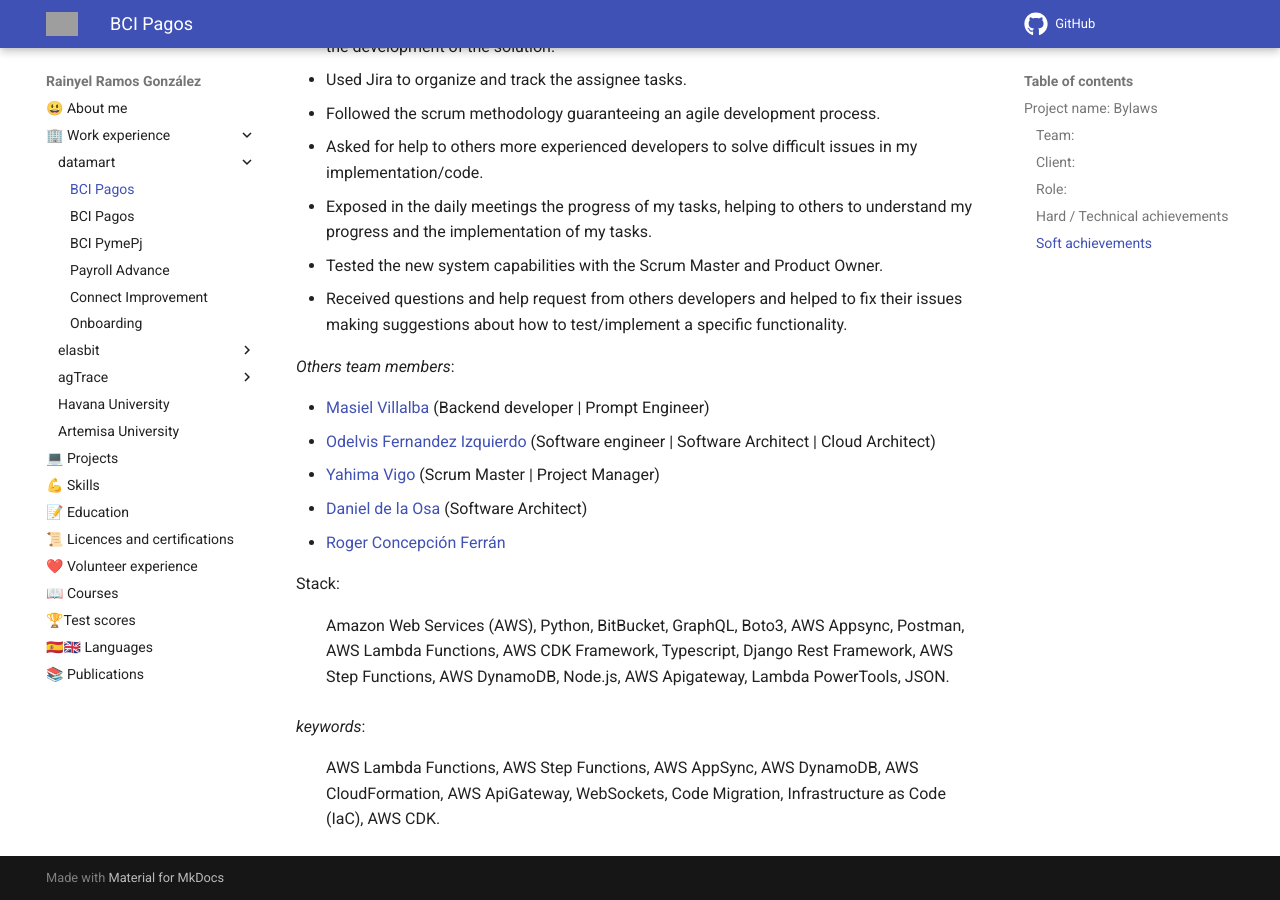
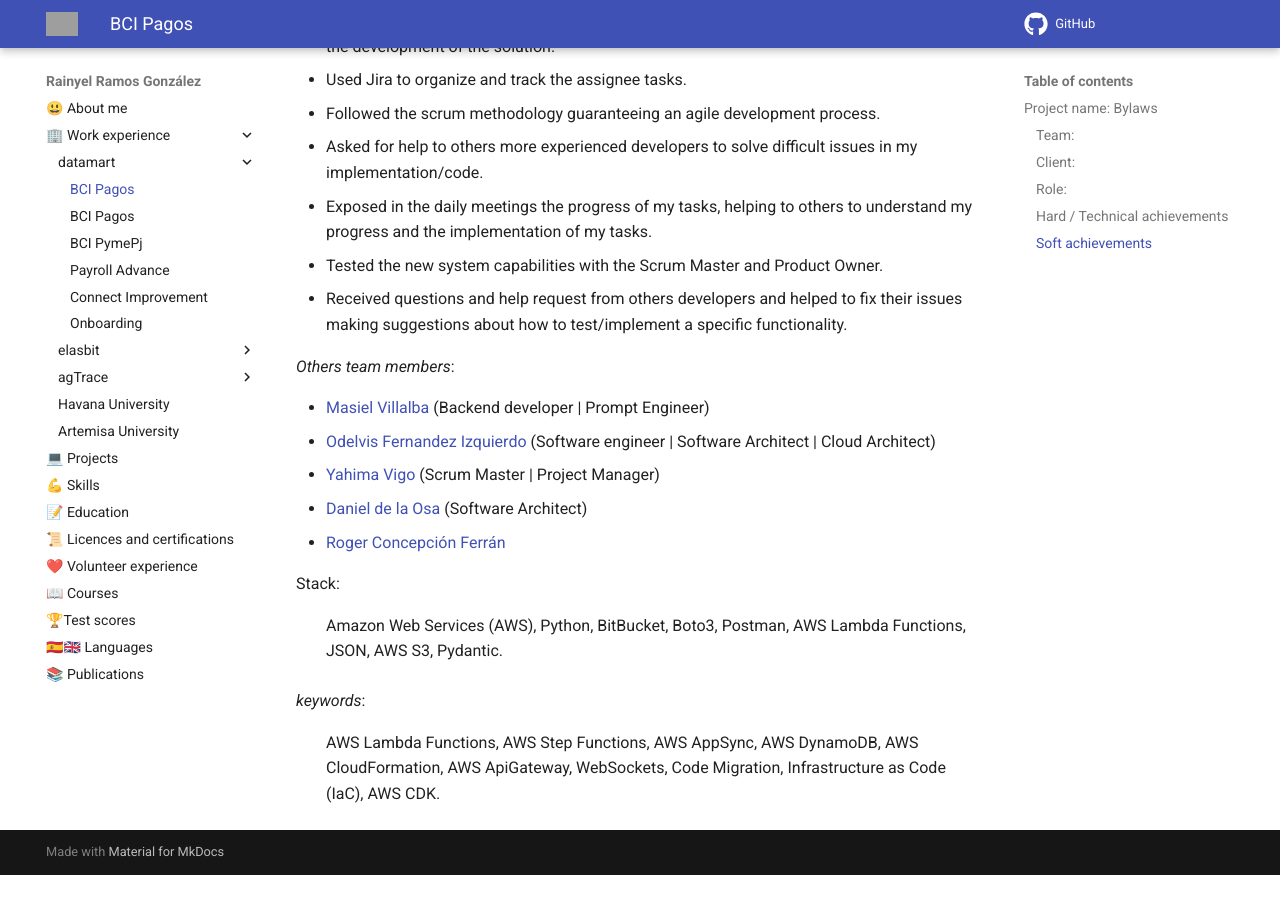
Before and after one commit to rayniel95/rayniel95.github.io, an MkDocs documentation site: the page built from docs/work_experience/datamart/bylaws.md, in a window 1280 px wide and 900 px high, scrolled down 1211 px. Built offline with MkDocs 1.6.1 and Material for MkDocs 9.7.7, drawn with Linux system fonts in a browser that asks for light colours; after the commit the page ends 2086 px from its top, so only the background shows below that; grey boxes are pictures that could not be loaded.

Commit message:
docs(datamart): update bylaws tech stack

```diff
--- a/docs/work_experience/datamart/bylaws.md
+++ b/docs/work_experience/datamart/bylaws.md
@@ -48,7 +48,7 @@ This project involved developing a service for extract structured data from comp
 - [Roger Concepción Ferrán](https://www.linkedin.com/in/roger-concepcion-ferran-66ab0015a/)
 
 Stack:
-: Amazon Web Services (AWS), Python, BitBucket, GraphQL, Boto3, AWS Appsync, Postman, AWS Lambda Functions, AWS CDK Framework, Typescript, Django Rest Framework, AWS Step Functions, AWS DynamoDB, Node.js, AWS Apigateway, Lambda PowerTools, JSON.
+: Amazon Web Services (AWS), Python, BitBucket, Boto3, Postman, AWS Lambda Functions, JSON, AWS S3, Pydantic.
 <!-- extend the keywords section -->
 *keywords*:
 : AWS Lambda Functions, AWS Step Functions, AWS AppSync, AWS DynamoDB, AWS CloudFormation, AWS ApiGateway, WebSockets, Code Migration, Infrastructure as Code (IaC), AWS CDK.
```
